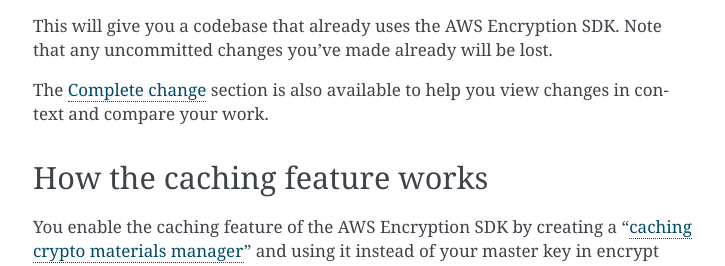
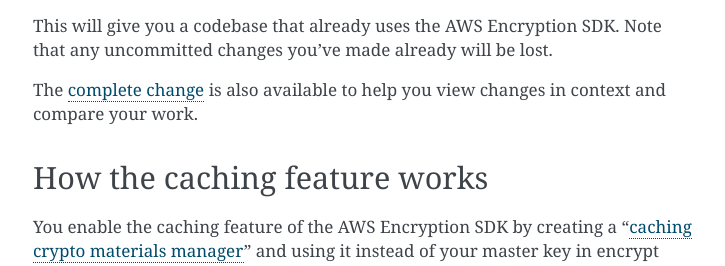
Before and after one commit to aws-samples/busy-engineers-encryption-sdk, a Sphinx documentation site: the page built from docs/exercises/4-caching.rst, in a window 1280 px wide and 900 px high, scrolled down 442 px. Shown: the part 182-448 px from the top of the window, without its empty margins (387-1112 px from the left). Built offline with Sphinx 7.4.7, drawn with Linux system fonts in a browser that asks for light colours.

Commit message:
Fix anchors for complete change section.

```diff
--- a/docs/exercises/1-explore.rst
+++ b/docs/exercises/1-explore.rst
@@ -196,7 +196,7 @@
 on your own.
 
 If you would rather see all the required changes at once, or if you would like to check your work, jump to the
-:ref:`Complete change` section at the end of each exercise.
+:ref:`complete change<ex1-change>` section at the end of each exercise.
 
 .. tabs::
 
--- a/docs/exercises/2-kms_encryption.rst
+++ b/docs/exercises/2-kms_encryption.rst
@@ -36,7 +36,7 @@
 If you haven't done Exercise 1 at all, we encourage you to go through the
 preparation and deployment steps in there at a minimum.
 
-The :ref:`Complete change` section is also available to help you view changes in context
+The :ref:`complete change<ex2-change>` is also available to help you view changes in context
 and compare your work.
 
 Using KMS directly
--- a/docs/exercises/3-encryption_sdk.rst
+++ b/docs/exercises/3-encryption_sdk.rst
@@ -32,7 +32,7 @@
 KMS encryption from Exercises 1 and 2.
 Note that any uncommitted changes you've made already will be lost.
 
-The :ref:`Complete change` section is also available to help you view changes in context
+The :ref:`complete change<ex3-change>` is also available to help you view changes in context
 and compare your work.
 
 
--- a/docs/exercises/4-caching.rst
+++ b/docs/exercises/4-caching.rst
@@ -38,7 +38,7 @@
 This will give you a codebase that already uses the AWS Encryption SDK.
 Note that any uncommitted changes you've made already will be lost.
 
-The :ref:`Complete change` section is also available to help you view changes in context
+The :ref:`complete change<ex4-change>` is also available to help you view changes in context
 and compare your work.
 
 How the caching feature works
```
Also changed, not shown: other parts of docs/exercises/1-explore.rst (+2 -1 lines), other parts of docs/exercises/2-kms_encryption.rst (+1 -1 lines), other parts of docs/exercises/3-encryption_sdk.rst (+1 -1 lines), other parts of docs/exercises/4-caching.rst (+2 -1 lines).
